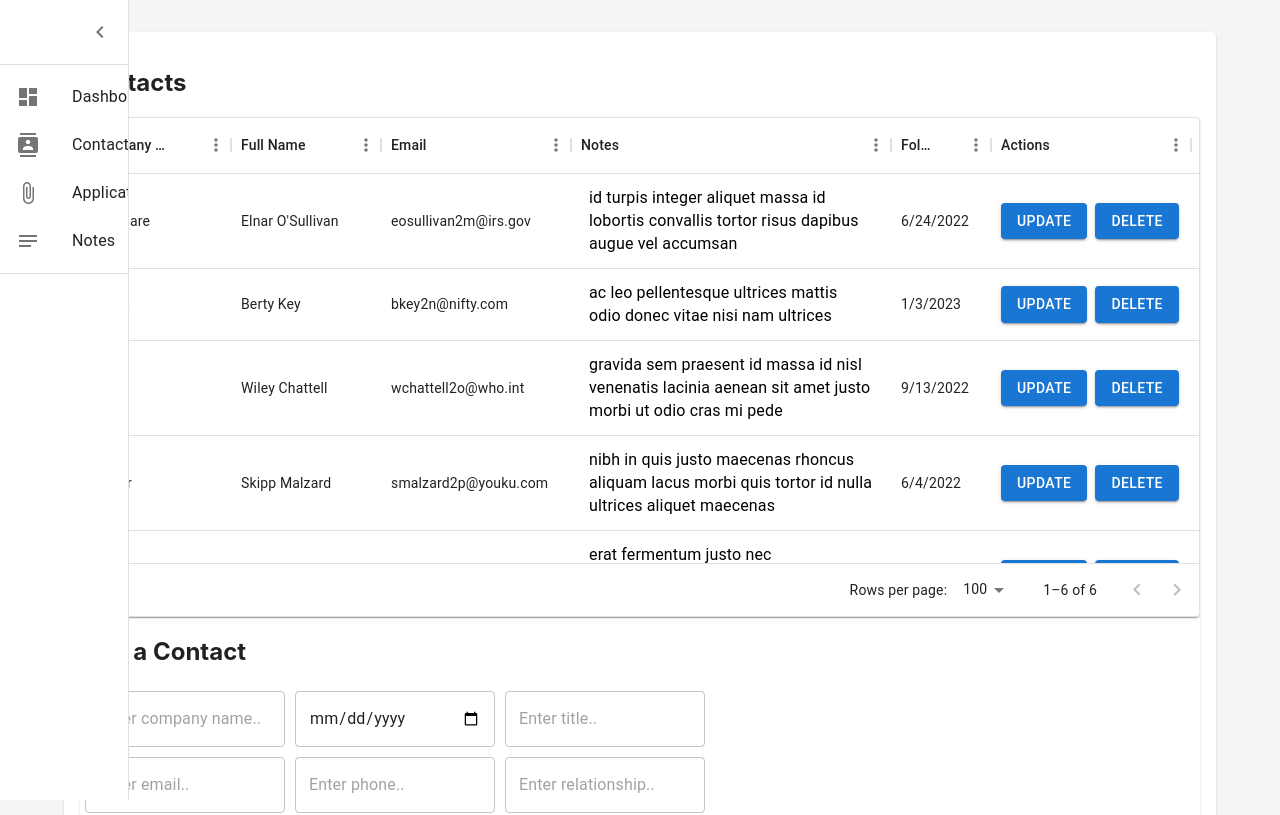
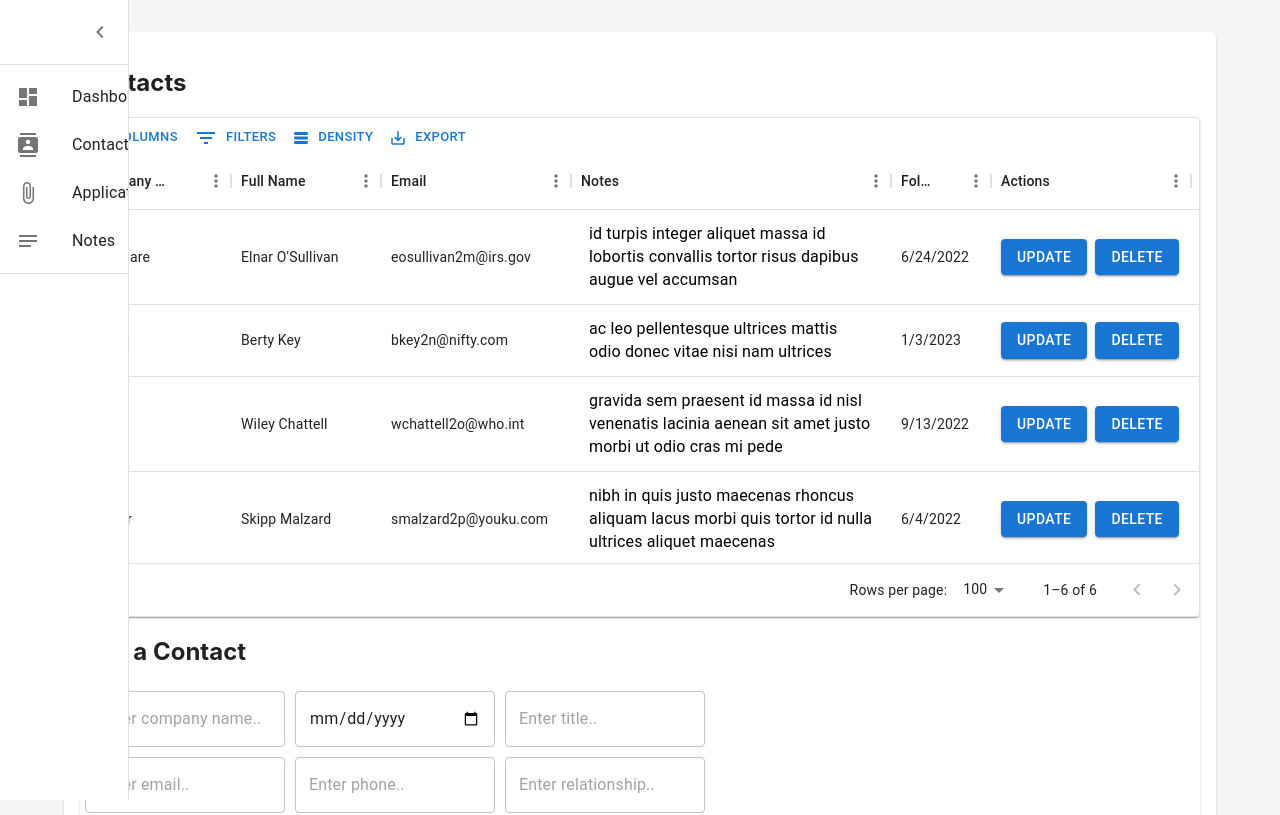
Before and after one commit to OSUMed/Job-Navi-FrontEnd, a React (Create React App) app: page /contacts in a window 1280 px wide. Shown: the top 815 px of the page. Built offline with nearby package versions, Linux system fonts and the light colour scheme; the HTML template or start-up script is replaced by a standard one.

Commit message:
formatting

```diff
--- a/src/Components/Applications.tsx
+++ b/src/Components/Applications.tsx
@@ -1,42 +1,46 @@
 import * as React from "react";
-
-import Sidebar from "./Sidebar";
-import Container from "@mui/material/Container";
-import TableContainer from "@mui/material/TableContainer";
-import Paper from "@mui/material/Paper";
-import Dialog from "@mui/material/Dialog";
-import DialogTitle from "@mui/material/DialogTitle";
-import DialogContent from "@mui/material/DialogContent";
-import DialogActions from "@mui/material/DialogActions";
-import LinearProgress from "@mui/material/LinearProgress";
 import {
+  Link,
+  Table,
+  TableContainer,
+  TableBody,
+  TableCell,
+  TableHead,
+  TableRow,
+  Paper,
+  Dialog,
+  Box,
+  DialogTitle,
+  DialogContent,
+  DialogActions,
+  Container,
+  Grid,
   Autocomplete,
   Button,
-  Grid,
   TextField,
   SxProps,
-  Box,
 } from "@mui/material";
+import { Close as CancelIcon } from "@mui/icons-material";
 import SearchIcon from "@mui/icons-material/Search";
-import Title from "./Title";
 import {
   DataGrid,
   GridColDef,
+  GridRowModel,
   GridRowId,
   GridRowsProp,
-  GridRowModel,
   GridRowModes,
   GridRowModesModel,
   GridRenderEditCellParams,
+  GridRenderCellParams,
   useGridApiContext,
+  GridToolbar,
   GridActionsCellItem,
-  GridToolbar,
 } from "@mui/x-data-grid";
-import moment from "moment";
 import { styled } from "@mui/material/styles";
 import { randomId } from "@mui/x-data-grid-generator";
-import { SubdirectoryArrowRightRounded } from "@mui/icons-material";
-import CancelIcon from "@mui/icons-material/Close";
+import LinearProgress from "@mui/material/LinearProgress";
+import Sidebar from "./Sidebar";
+import Title from "./Title";
 
 interface PropTypes {
   cookie: {
@@ -197,6 +201,7 @@ export default function Applications() {
           value={params.row.notes}
         />
       ),
+      renderEditCell: CustomEditComponent,
       // renderCell: (params) => (
       //   <CustomDisabledTextField
       //     multiline
@@ -341,14 +346,14 @@ export default function Applications() {
         return (
           <>
             <Button
-              onClick={() => setRowSave(params.row.contactId)}
+              onClick={() => setRowSave(params.row.jobId)}
               variant="contained"
             >
               Save
             </Button>
             <br />
             <GridActionsCellItem
-              onClick={() => setRowCancel(params.row.contactId)}
+              onClick={() => setRowCancel(params.row.jobId)}
               icon={<CancelIcon />}
               label="Cancel"
               className="textPrimary"
@@ -360,7 +365,7 @@ export default function Applications() {
   ];
   const dataGridStyles: SxProps = {
     // Required for Data table creation, if data grid doesn't have a height, it errors out(MUI bug):
-    height: 600,
+    height: 500,
   };
 
   function preventDefault(event: React.MouseEvent) {
@@ -384,8 +389,6 @@ export default function Applications() {
     setAllJobs(tableData);
     setLoading(false);
   }, []);
-
-  //if (allJobs) return null;
 
   /*------------------------------------Create/Add Row Logic------------------------------------*/
 
@@ -467,8 +470,8 @@ export default function Applications() {
       //     // setAllJobs(response.data);
       //     // setPosts(response.data);
       //     console.log("3nd localhost res is: ", response.data);
+      //   });
       resolve(newRow);
-      //   });
     } else if (response == "No") {
       resolve(oldRow);
     }
@@ -545,7 +548,7 @@ export default function Applications() {
   };
 
   return (
-    <Box sx={{ display: "flex", backgroundColor: "#F5F5F5" }}>
+    <Box sx={{ display: "flex" }}>
       <Sidebar />
       <Box
         component="main"
--- a/src/Components/Contacts.tsx
+++ b/src/Components/Contacts.tsx
@@ -1,24 +1,27 @@
 import * as React from "react";
-import Link from "@mui/material/Link";
-import Table from "@mui/material/Table";
-import TableContainer from "@mui/material/TableContainer";
-import TableBody from "@mui/material/TableBody";
-import TableCell from "@mui/material/TableCell";
-import TableHead from "@mui/material/TableHead";
-import TableRow from "@mui/material/TableRow";
-import Paper from "@mui/material/Paper";
-import Dialog from "@mui/material/Dialog";
-import DialogTitle from "@mui/material/DialogTitle";
-import DialogContent from "@mui/material/DialogContent";
-import DialogActions from "@mui/material/DialogActions";
-import CancelIcon from "@mui/icons-material/Close";
-import Container from "@mui/material/Container";
-import Grid from "@mui/material/Grid";
-
-import Box from "@mui/material/Box";
-import { Autocomplete, Button, TextField, SxProps } from "@mui/material";
+import {
+  Link,
+  Table,
+  TableContainer,
+  TableBody,
+  TableCell,
+  TableHead,
+  TableRow,
+  Paper,
+  Dialog,
+  Box,
+  DialogTitle,
+  DialogContent,
+  DialogActions,
+  Container,
+  Grid,
+  Autocomplete,
+  Button,
+  TextField,
+  SxProps,
+} from "@mui/material";
+import { Close as CancelIcon } from "@mui/icons-material";
 import SearchIcon from "@mui/icons-material/Search";
-import Title from "./Title";
 import {
   DataGrid,
   GridColDef,
@@ -30,13 +33,14 @@ import {
   GridRenderEditCellParams,
   GridRenderCellParams,
   useGridApiContext,
+  GridToolbar,
   GridActionsCellItem,
 } from "@mui/x-data-grid";
-import moment from "moment";
 import { styled } from "@mui/material/styles";
 import { randomId } from "@mui/x-data-grid-generator";
-import { SubdirectoryArrowRightRounded } from "@mui/icons-material";
 import Sidebar from "./Sidebar";
+import Title from "./Title";
+
 // import Axios from "axios";
 // const baseURL = "http://localhost:3003";
 // Interface for Jobs:
@@ -429,41 +433,7 @@ export default function Contacts({ cookie }: PropTypes) {
     //   console.log("3nd localhost res is: ", response.data);
     // });
   };
-  const handleUpdate = (contactId: number, row: any, params: any) => {
-    // const getDeleteItem = allContacts.filter(
-    //   (row) => row.contactId === contactId
-    // );
-    // const updatedContacts = allContacts.filter(
-    //   (row) => row.contactId !== contactId
-    // );
-    console.log("what is row? ", row);
-    console.log("what is params? ", params);
-    // setAllContacts(
-    //   rows.map((row) => (row.id === newRow.id ? updatedRow : row))
-    // );
-    // console.log("updated contacts are: ", contactId, updatedContacts);
-    // setAllContacts(updatedContacts);
-    // const delete_record = { contactId: contactId };
-    // Axios.delete(`${baseURL}/contact/${jobId}`, {
-    //   headers: {
-    //     Authorization: `Bearer ${cookie.session}`,
-    //   },
-    // }).then((response) => {
-    //   Axios.get(`${baseURL}/contacts`, {
-    //     headers: {
-    //       Authorization: `Bearer ${cookie.session}`,
-    //     },
-    //   }).then((response) => {
-    //     setAllContacts(response.data);
-    //   });
-    //   console.log("3nd localhost res is: ", response.data);
-    // });
-  };
-  // const setRowEdit = () => {
-  //   const myNum = 95;
-  //   return { myNum: { mode: GridRowModes.Edit } };
-  //   // return { 96: { mode: GridRowModes.Edit } };
-  // };
+
   const setRowEdit = (id: GridRowId) => {
     setRowModesModel({ ...rowModesModel, [id]: { mode: GridRowModes.Edit } });
   };
@@ -477,12 +447,6 @@ export default function Contacts({ cookie }: PropTypes) {
     });
   };
 
-  // Below we have <DataGrid> like a component and we pass options into it, like how we pass parent props to childs. Though
-  // here the child component(datagrid), is an API in MUI.
-  // columns: what the headers and associated column configuations are
-  // rows: the actual data for each row(it does the map function)
-  // Update stuff is a little weird-- requires making a promise and resolving it
-  // After that, it is just the regular Form Submit stuff
   return (
     <Box sx={{ display: "flex" }}>
       <Sidebar />
@@ -524,6 +488,9 @@ export default function Contacts({ cookie }: PropTypes) {
                       processRowUpdate={processRowUpdate}
                       onProcessRowUpdateError={handleProcessRowUpdateError}
                       rowModesModel={rowModesModel}
+                      slots={{
+                        toolbar: GridToolbar,
+                      }}
                     />
                   </Paper>
                   <h2>Add a Contact</h2>
```
